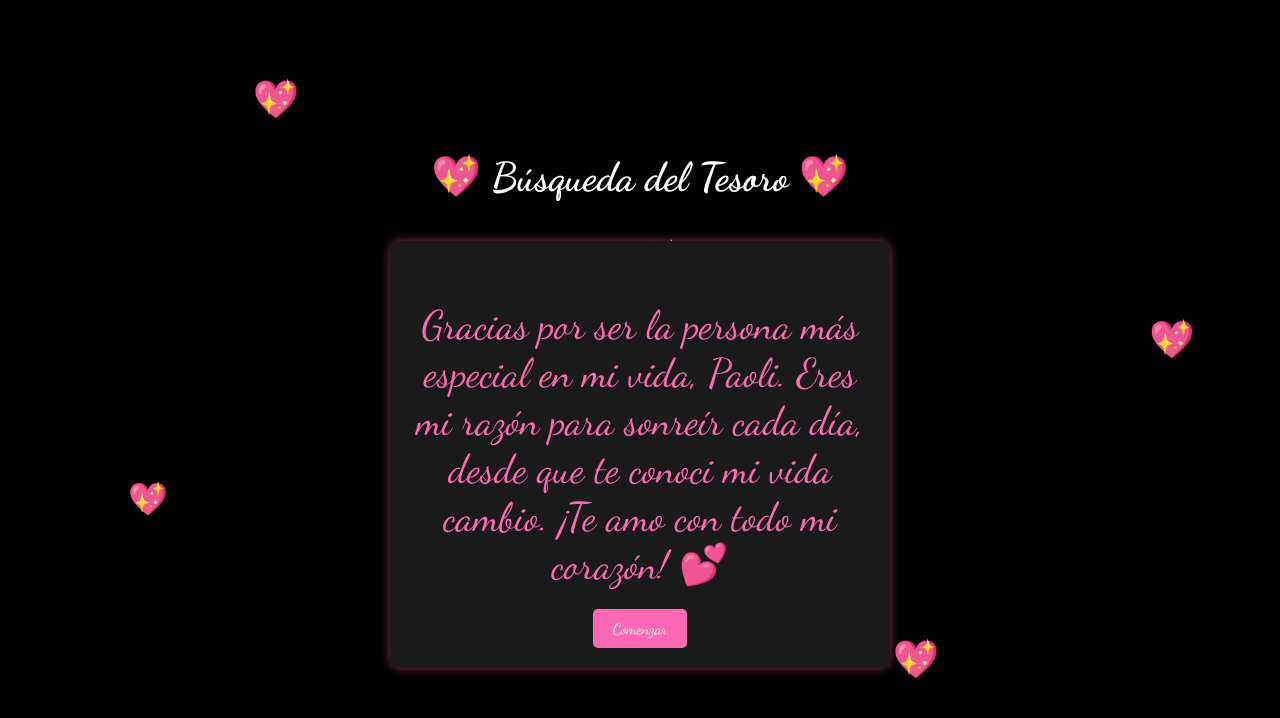
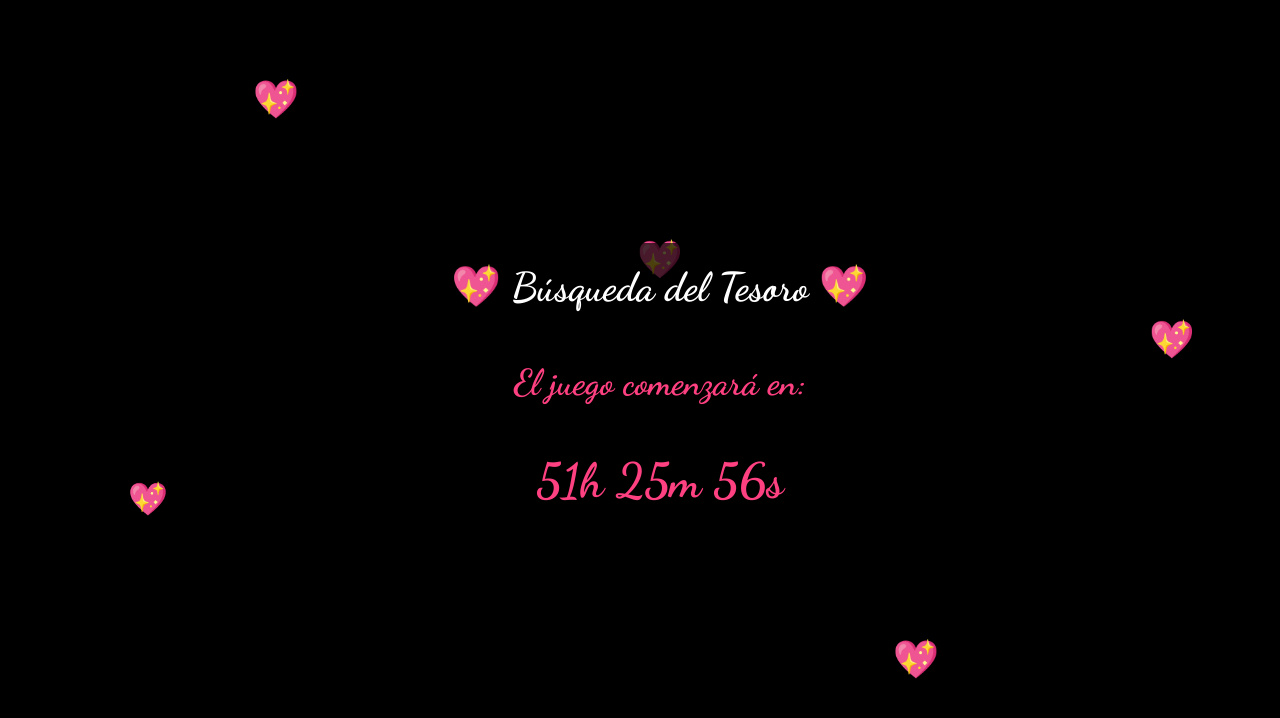
Before and after one commit to JuanTiseira/busqueda-tesoro, a React (Vite) app: page / in a window 1280 px wide. Shown: the top 718 px of the page. Built offline with nearby package versions, Linux system fonts and the light colour scheme.

Commit message:
feature/added countdown for start the game

```diff
--- a/src/App.tsx
+++ b/src/App.tsx
@@ -5,7 +5,12 @@ import confetti from "canvas-confetti";
 const App: React.FC = () => {
   const [currentStep, setCurrentStep] = useState<number>(0); // Paso 0 es la dedicatoria
   const [message, setMessage] = useState<string>("");
+  const [gameStarted, setGameStarted] = useState<boolean>(false);
+  const [timeLeft, setTimeLeft] = useState<string>("");
   const audioRef = useRef<HTMLAudioElement | null>(null); // Referencia para el audio
+
+  // Fecha objetivo: 14 de febrero a las 05:00 AM
+  const targetDate = new Date("2025-02-14T05:00:00");
 
   // Efecto para configurar el audio
   useEffect(() => {
@@ -19,6 +24,27 @@ const App: React.FC = () => {
       }
     };
   }, []);
+
+  // Efecto para calcular el tiempo restante
+  useEffect(() => {
+    const interval = setInterval(() => {
+      const now = new Date();
+      const difference = targetDate.getTime() - now.getTime();
+
+      if (difference <= 0) {
+        setGameStarted(true); // El juego puede comenzar
+        clearInterval(interval);
+        setTimeLeft("");
+      } else {
+        const hours = Math.floor(difference / (1000 * 60 * 60));
+        const minutes = Math.floor((difference / (1000 * 60)) % 60);
+        const seconds = Math.floor((difference / 1000) % 60);
+        setTimeLeft(`${hours}h ${minutes}m ${seconds}s`);
+      }
+    }, 1000);
+
+    return () => clearInterval(interval);
+  }, [targetDate]);
 
   // Función para iniciar la música
   const startMusic = () => {
@@ -47,7 +73,7 @@ const App: React.FC = () => {
     },
     {
       pista: "Pista 2: Busca en la plaza donde en el pasto frente al duomo, en algun arbol? jaja ✈️",
-      password: "recuerdos",
+      password: "momentos",
       message: `¡Excelente, mi vida, sos buena para buscar tesoros!
                 La última pista está en el lugar donde te pedi para ser novios,
                 osea la plaza jaja.
@@ -93,7 +119,7 @@ const App: React.FC = () => {
       setTimeout(() => {
         setCurrentStep(step + 1);
         setMessage("");
-      }, 20000); // Espera 3 segundos antes de avanzar
+      }, 20000); // Espera 20 segundos antes de avanzar
     } else {
       alert("Contraseña incorrecta. ¡Segui buscando! 💔");
     }
@@ -115,7 +141,12 @@ const App: React.FC = () => {
         <h1>💖 Búsqueda del Tesoro 💖</h1>
       </div>
 
-      {currentStep === 0 ? (
+      {!gameStarted ? (
+        <div className="countdown">
+          <h2>El juego comenzará en:</h2>
+          <p>{timeLeft}</p>
+        </div>
+      ) : currentStep === 0 ? (
         <div className="dedicatoria">
           <p className="dedicatoria-mensaje">{steps[0].message}</p>
           <button onClick={() => handlePasswordSubmit(0)} className="comenzar-button">
--- a/src/styles.css
+++ b/src/styles.css
@@ -207,3 +207,18 @@
         color: #fff;
         font-size: 2.5rem;
     }
+    .countdown {
+        text-align: center;
+        margin-top: 20px;
+        font-size: 1.5em;
+        color: #ff4081;
+    }
+
+    .countdown h2 {
+        margin-bottom: 10px;
+    }
+
+    .countdown p {
+        font-size: 2em;
+        font-weight: bold;
+    }
```
